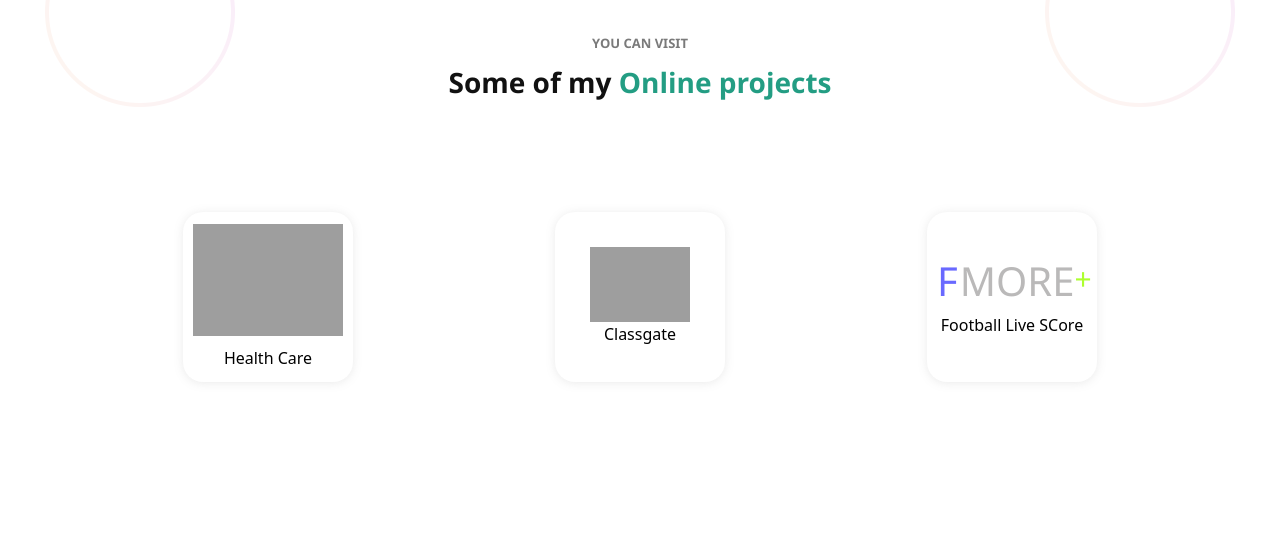
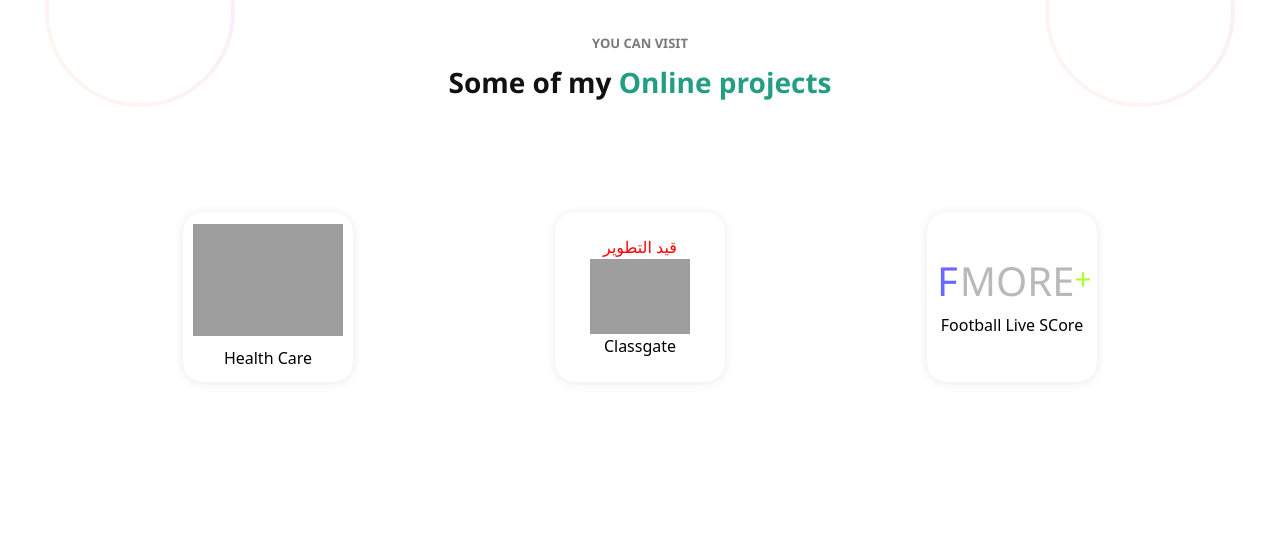
Before and after one commit to Taha-Alsaity/myportfolio, a Django app: page / in a window 1280 px wide. Shown: the part 2208-2763 px from the top of the page. Run offline with Django 5.2, Linux system fonts and the light colour scheme; data comes from the database, SQL or seed files in the repository; some web fonts are replaced; grey boxes are pictures that could not be loaded.

Commit message:
Update index.html

```diff
--- a/portoapp/templates/porttem/index.html
+++ b/portoapp/templates/porttem/index.html
@@ -267,6 +267,7 @@ https://templatemo.com/tm-573-eduwell
 
         <a href="https://classgate.up.railway.app/">
           <div class="proj" style="" >
+            <label style="font-weight: 500; color: red;" for="">قيد التطوير</label>
 
           <img src="{% static 'assets/images/cgate.png' %}" style=" margin-left: 25px; max-width: 100px; min-width: 100px;" alt="">
           <label style="font-weight: 500; color: black;" for="">Classgate</label>
```
